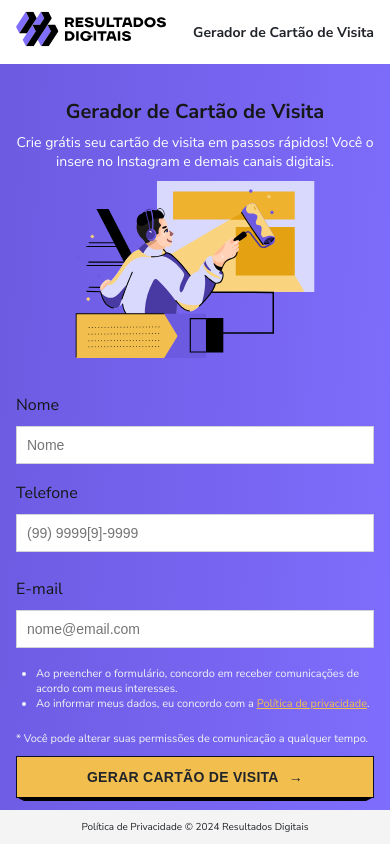
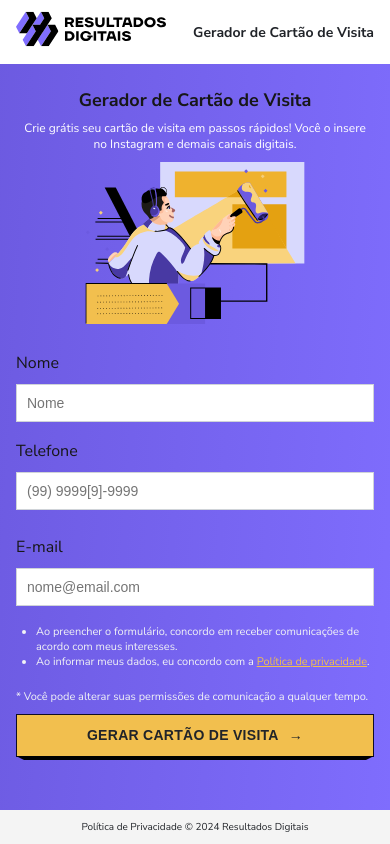
Before and after one commit to yrlanrteixeira/card-generator, a Next.js app: page / in a window 390 px wide. Built offline with nearby package versions, Linux system fonts and the light colour scheme; a web font is replaced by a local one.

Commit message:
refactor: Update dependencies and add phone number input mask

```diff
--- a/package.json
+++ b/package.json
@@ -20,6 +20,7 @@
     "react": "^18",
     "react-dom": "^18",
     "react-hook-form": "^7.53.0",
+    "react-input-mask": "^2.0.4",
     "styled-components": "^6.1.13",
     "zod": "^3.23.8"
   },
@@ -31,6 +32,7 @@
     "@types/node": "^20",
     "@types/react": "^18",
     "@types/react-dom": "^18",
+    "@types/react-input-mask": "^3.0.5",
     "@vitejs/plugin-react": "^4.3.1",
     "eslint": "^8",
     "eslint-config-next": "14.2.13",
--- a/src/app/components/FormComponent.tsx
+++ b/src/app/components/FormComponent.tsx
@@ -3,6 +3,7 @@
 import { useRouter } from 'next/navigation';
 import { useForm } from 'react-hook-form';
 import { zodResolver } from '@hookform/resolvers/zod';
+import InputMask from 'react-input-mask';
 
 import { formSchema, FormData } from '../validation/form-validation';
 import '@/app/styles/FormPage.css';
@@ -16,6 +17,7 @@ const FormComponent: React.FC = () => {
     register,
     handleSubmit,
     formState: { errors },
+    setValue,
   } = useForm<FormData>({
     resolver: zodResolver(formSchema),
   });
@@ -34,13 +36,17 @@ const FormComponent: React.FC = () => {
         error={errors.name?.message}
       />
       <div className="fields-row">
-        <InputComponent
-          label="Telefone"
-          type="text"
-          placeholder="(99) 9999[9]-9999"
-          register={register('phone')}
-          error={errors.phone?.message}
-        />
+        <div className="input-group">
+          <label htmlFor="phone">Telefone</label>
+          <InputMask
+            mask="(99) 99999-9999"
+            onChange={(e: any) => setValue('phone', e.target.value)}
+            className='input-field'
+            placeholder="(99) 9999[9]-9999"
+          >
+          </InputMask>
+          {errors.phone && <p className="error">{errors.phone?.message}</p>}
+        </div>
         <InputComponent
           label="E-mail"
           type="email"
--- a/src/app/styles/FormPage.css
+++ b/src/app/styles/FormPage.css
@@ -203,12 +203,28 @@
 }
 
 @media (max-width: 480px) {
+  .form-page {
+    margin-top: 0;
+  }
+
+  .form-container {
+    margin-bottom: 80px;
+  }
+
+  .image {
+    width: 220px;
+  }
+
+  .form-container-wrapper {
+    margin-top: 0px;
+  }
+
   .content-header h1 {
-    font-size: 20px;
+    font-size: 18px;
   }
 
   .content-header p {
-    font-size: 14px;
+    font-size: 12px;
   }
 
   .form-container button {
```
Also changed, not shown: 1 other file (tests, documents, lock files or other folders).
